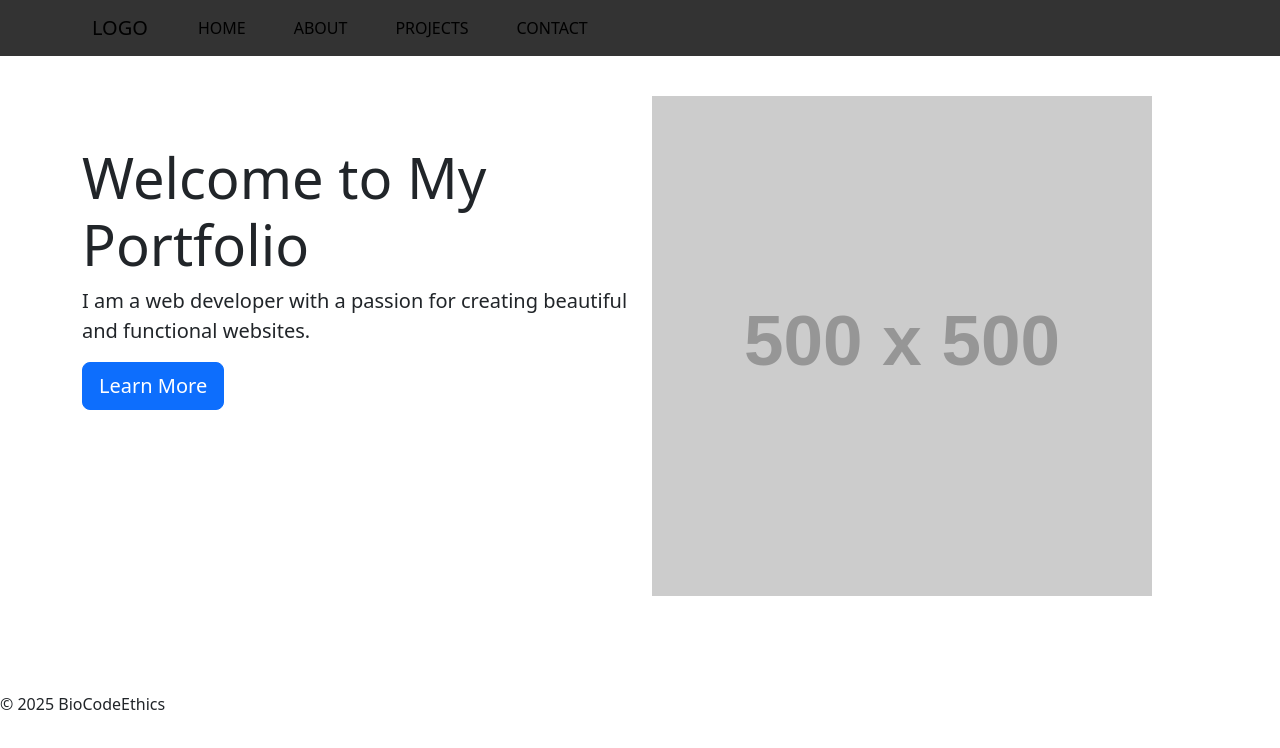
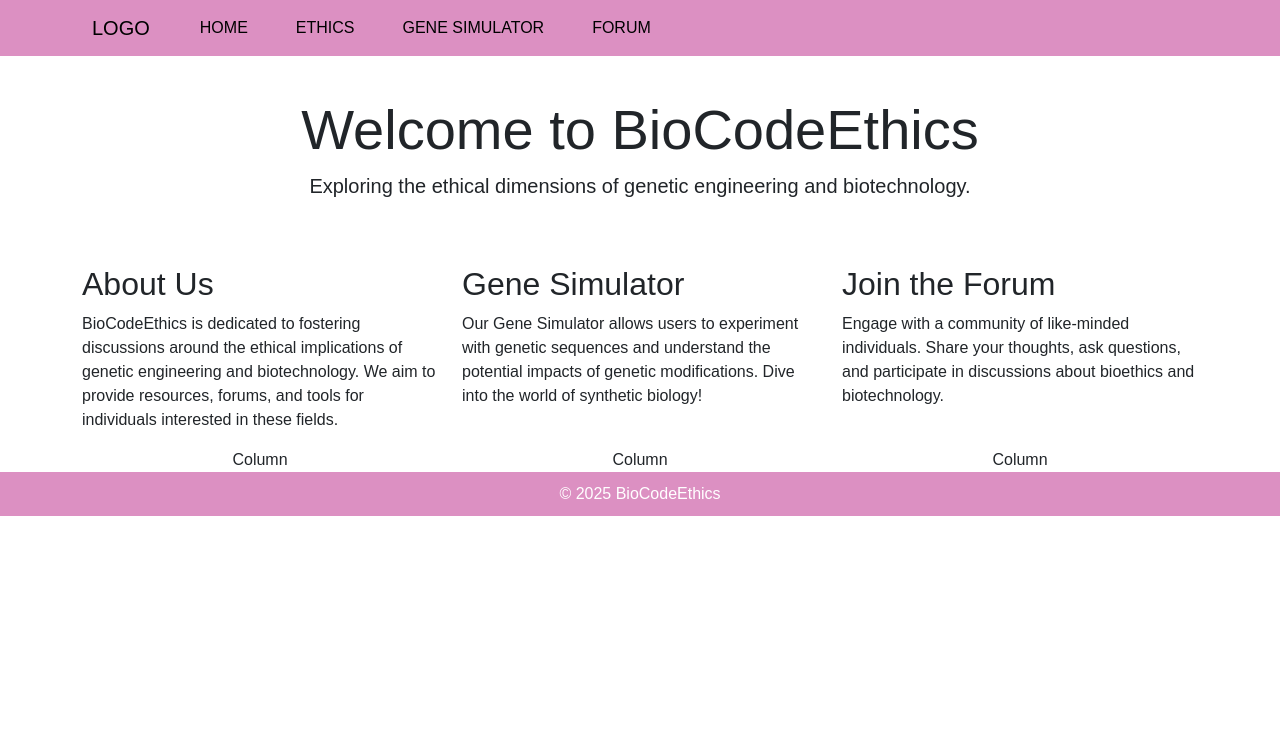
Before and after one commit to Rahartos/BioCodeEthics, a website: page index.html in a window 1280 px wide. Drawn offline with nearby package versions, Linux system fonts and the light colour scheme; placeholder pictures from the web are drawn by us.

Commit message:
first page

```diff
--- a/index.html
+++ b/index.html
@@ -22,29 +22,55 @@
       <div class="collapse navbar-collapse" id="navbarNavAltMarkup">
         <div class="navbar-nav ml-auto">
           <a class="nav-link active px-lg-4" href="#">Home</a>
-          <a class="nav-link active px-lg-4" href="#">About </a>
-          <a class="nav-link active px-lg-4" href="#">Projects</a>
-          <a class="nav-link active px-lg-4" href="#">Contact</a>
+          <a class="nav-link active px-lg-4" href="#">Ethics</a>
+          <a class="nav-link active px-lg-4" href="#">Gene Simulator</a>
+          <a class="nav-link active px-lg-4" href="#">Forum</a>
         </div>
       </div>
     </div>
   </nav>
 
-  <section class="main-py-5">
-    <div class="container py-5">
-      <div class="row py-5">
-        <div class="col-lg-6 py-5">
-          <h1 class="display-4">Welcome to My Portfolio</h1>
-          <p class="lead">I am a web developer with a passion for creating beautiful and functional websites.</p>
-          <a href="#" class="btn btn-primary btn-lg">Learn More</a>
-        </div>
-        <div class="col-lg-6">
-          <img src="https://via.placeholder.com/500" alt="Placeholder Image" class="img-fluid">
-        </div>
+  <div class="container">
+    <div class="row mt-5 pt-5">
+      <div class="col-md-12 text-center">
+        <h1 class="display-4">Welcome to BioCodeEthics</h1>
+        <p class="lead">Exploring the ethical dimensions of genetic engineering and biotechnology.</p>
       </div>
-  </section>
+    </div>
 
-  <footer>
+    <div class="row mt-5">
+      <div class="col-md-4">
+        <h2>About Us</h2>
+        <p>BioCodeEthics is dedicated to fostering discussions around the ethical implications of genetic engineering and biotechnology. We aim to provide resources, forums, and tools for individuals interested in these fields.</p>
+      </div>
+      <div class="col-md-4">
+        <h2>Gene Simulator</h2>
+        <p>Our Gene Simulator allows users to experiment with genetic sequences and understand the potential impacts of genetic modifications. Dive into the world of synthetic biology!</p>
+      </div>
+      <div class="col-md-4">
+        <h2>Join the Forum</h2>
+        <p>Engage with a community of like-minded individuals. Share your thoughts, ask questions, and participate in discussions about bioethics and biotechnology.</p>
+      </div>
+    </div>
+  </div>
+
+  <div class="container text-center">
+    <div class="row">
+      <div class="col">
+        Column
+      </div>
+      <div class="col">
+        Column
+      </div>
+      <div class="col">
+        Column
+      </div>
+    </div>
+  </div>
+
+
+
+<footer>
     <p>&copy; 2025 BioCodeEthics </p>
 </footer>
 
--- a/styles.css
+++ b/styles.css
@@ -1,5 +1,5 @@
 nav{
-    background-color: #333;
+    background-color: rgb(220, 144, 194);
     color: white;
     padding: 10px;
     text-align: center;
@@ -10,5 +10,35 @@ nav a{
     padding: 10px;
 }
 nav a:hover{
-    background-color: #555;
+    background-color: blueviolet;
 }
+
+body{
+    font-family: Arial, sans-serif;
+    margin: 0;
+    padding: 0;
+}
+header{
+    background-color: rgb(220, 144, 194);
+    color: white;
+    padding: 20px;
+    text-align: center;
+}
+header h1{
+    margin: 0;
+}
+main{
+    padding: 20px;
+}
+footer{
+    background-color: rgb(220, 144, 194);
+    color: white;
+    text-align: center;
+    padding: 10px;
+    position: relative;
+    bottom: 0;
+    width: 100%;
+}
+footer p{
+    margin: 0;
+}
```
